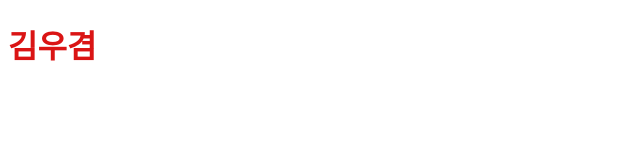
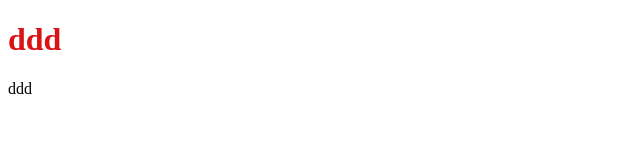
Before and after one commit to WK508/ddd_second, a plain HTML site: page index.html in a window 1280 px wide. Shown: the whole page, without its empty margins (0-640 px from the left). Drawn offline with Linux system fonts and the light colour scheme.

Commit message:
파일명은 html로 하자

```diff
--- a/index.html
+++ b/index.html
@@ -7,6 +7,7 @@
     <link rel="stylesheet" href="design.css">
 </head>
 <body>
-    <h1>김우겸</h1>
+    <h1>ddd</h1>
+    <p>ddd</p>
 </body>
 </html>
```
